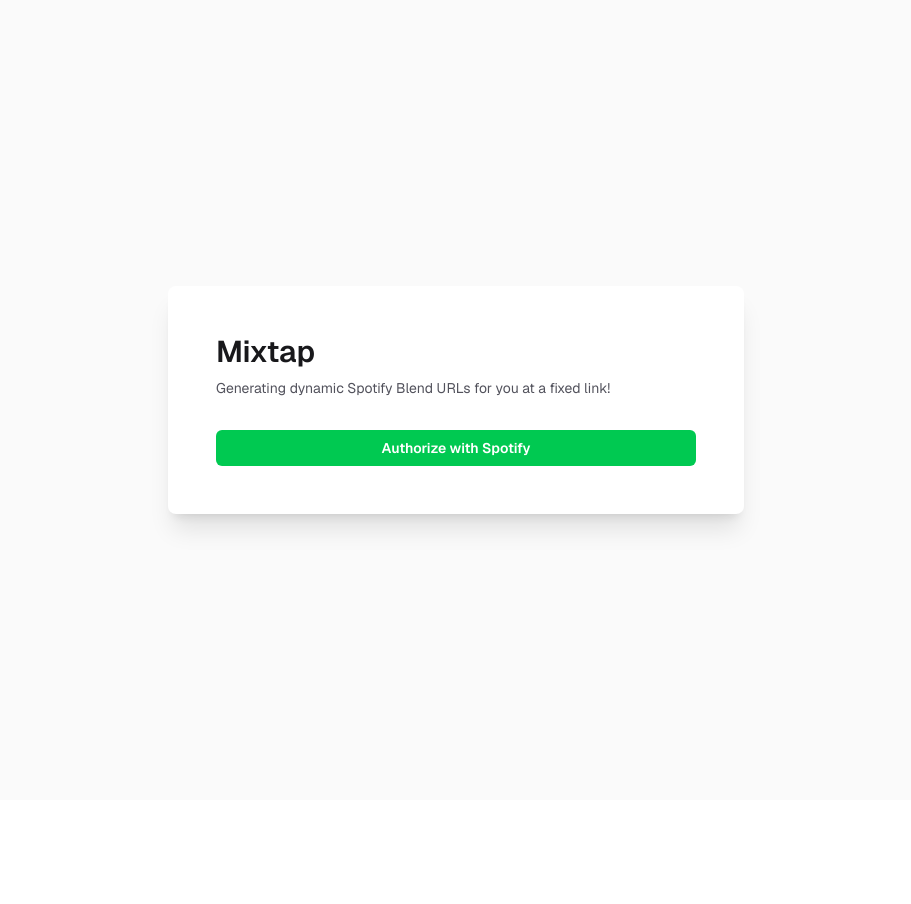
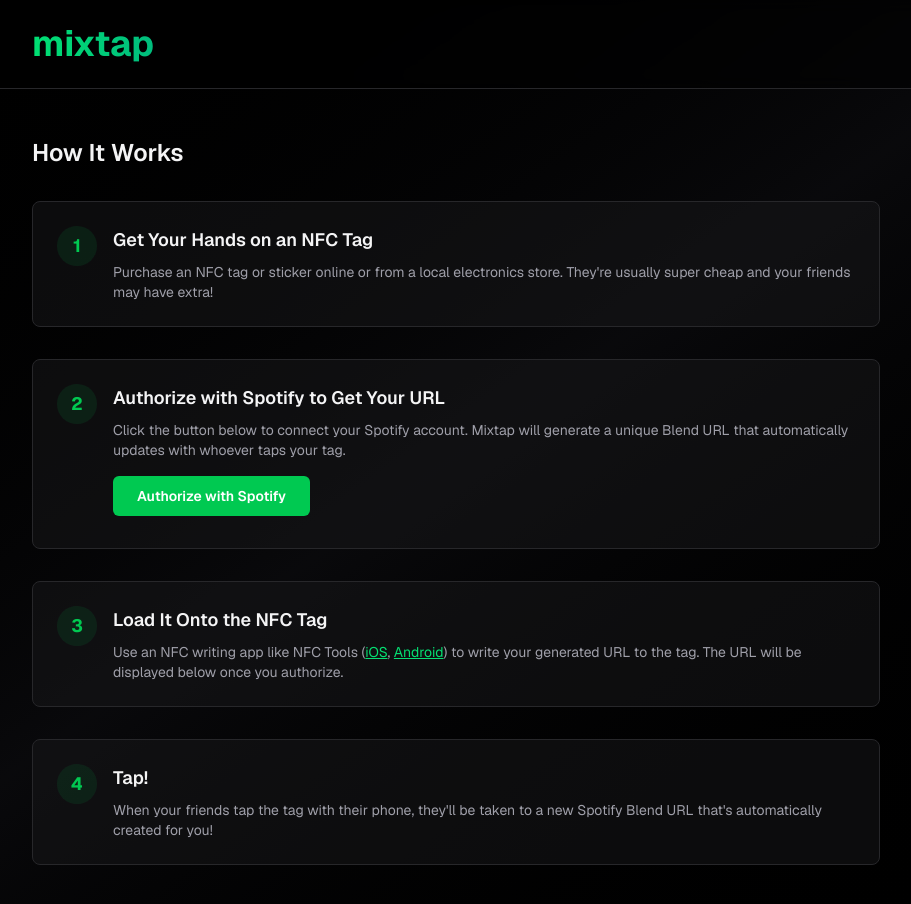
Before and after one commit to kevinlinxc/mixtap, a Next.js app: page /main in a window 1280 px wide. Shown: the top 904 px of the page, without its empty margins (184-1095 px from the left). Before the commit the page ends 800 px from the top, so only its background shows below. Built offline with nearby package versions, Linux system fonts and the light colour scheme; no server answers.

Commit message:
Instructions page has steps and looks great

```diff
--- a/app/landing/page.tsx
+++ b/app/landing/page.tsx
@@ -129,6 +129,7 @@
     const [holdProgress, setHoldProgress] = useState(0);
     const [isMouseInBounds, setIsMouseInBounds] = useState(true);
     const [currentStyleIndex] = useState(() => Math.floor(Math.random() * PHONE_STYLES.length));
+    const [isUnlocked, setIsUnlocked] = useState(false);
     const containerRef = useRef<HTMLDivElement>(null);
 
     useEffect(() => {
@@ -162,14 +163,12 @@
 
     useEffect(() => {
         let interval: NodeJS.Timeout;
-        let unlocked = false;
-        if (isNear && !unlocked) {
+        if (isNear && !isUnlocked) {
             interval = setInterval(() => {
                 setHoldProgress((prev) => {
                     const next = prev + 2;
-                    if (next >= 100 && !unlocked) {
-                        unlocked = true;
-                        router.push("/main");
+                    if (next >= 100) {
+                        setIsUnlocked(true);
                         return 100;
                     }
                     return next;
@@ -179,7 +178,13 @@
             setHoldProgress(0);
         }
         return () => clearInterval(interval);
-    }, [isNear, router]);
+    }, [isNear, isUnlocked]);
+
+    useEffect(() => {
+        if (isUnlocked) {
+            router.push("/main");
+        }
+    }, [isUnlocked, router]);
 
     return (
         <div ref={containerRef} className="relative flex min-h-screen items-center justify-center overflow-hidden bg-gradient-to-br from-black via-zinc-950 to-black">
--- a/app/main/page.tsx
+++ b/app/main/page.tsx
@@ -15,32 +15,125 @@
     const error = resolvedSearchParams?.error ?? null;
 
     return (
-        <div className="flex min-h-screen items-center justify-center bg-zinc-50 font-sans dark:bg-black">
-            <main className="flex w-full max-w-xl flex-col gap-8 rounded-lg bg-white p-12 shadow-xl dark:bg-zinc-900">
-                <header className="flex flex-col gap-2 text-center sm:text-left">
-                    <h1 className="text-3xl font-semibold text-zinc-900 dark:text-zinc-50">Mixtap</h1>
-                    <p className="text-sm text-zinc-600 dark:text-zinc-400">
-                        Generating dynamic Spotify Blend URLs for you at a fixed link!
-                    </p>
+        <div className="flex min-h-screen flex-col bg-gradient-to-br from-black via-zinc-950 to-black font-sans">
+            {/* Clickable Title */}
+            <header className="border-b border-zinc-800 bg-black/50 backdrop-blur-sm">
+                <div className="mx-auto max-w-4xl px-6 py-6">
+                    <Link href="/landing" className="group inline-block">
+                        <h1 className="text-4xl font-bold text-transparent bg-clip-text bg-gradient-to-r from-green-400 to-emerald-500 transition-all duration-300 group-hover:from-green-300 group-hover:to-emerald-400">
+                            mixtap
+                        </h1>
+                    </Link>
+                </div>
             </header>
 
-                <div className="flex flex-col gap-4">
+            {/* Main Content */}
+            <main className="mx-auto w-full max-w-4xl flex-1 px-6 py-12">
+                <div className="space-y-12 animate-fadeIn">
+                    {/* Instructions Section */}
+                    <section className="space-y-8">
+                        <h2 className="text-2xl font-semibold text-zinc-100">How It Works</h2>
+
+                        {/* Step 1 */}
+                        <div className="group rounded-lg border border-zinc-800 bg-zinc-900/50 p-6 transition-all hover:border-green-500/50 hover:bg-zinc-900">
+                            <div className="flex items-start gap-4">
+                                <div className="flex h-10 w-10 shrink-0 items-center justify-center rounded-full bg-green-500/10 text-lg font-bold text-green-500">
+                                    1
+                                </div>
+                                <div className="flex-1 space-y-2">
+                                    <h3 className="text-lg font-semibold text-zinc-100">Get Your Hands on an NFC Tag</h3>
+                                    <p className="text-sm text-zinc-400">
+                                        Purchase an NFC tag or sticker online or from a local electronics store. They're usually super cheap and your friends may have extra!
+                                    </p>
+                                </div>
+                            </div>
+                        </div>
+
+                        {/* Step 2 */}
+                        <div className="group rounded-lg border border-zinc-800 bg-zinc-900/50 p-6 transition-all hover:border-green-500/50 hover:bg-zinc-900">
+                            <div className="flex items-start gap-4">
+                                <div className="flex h-10 w-10 shrink-0 items-center justify-center rounded-full bg-green-500/10 text-lg font-bold text-green-500">
+                                    2
+                                </div>
+                                <div className="flex-1 space-y-2">
+                                    <h3 className="text-lg font-semibold text-zinc-100">Authorize with Spotify to Get Your URL</h3>
+                                    <p className="text-sm text-zinc-400">
+                                        Click the button below to connect your Spotify account. Mixtap will generate a unique Blend URL that automatically updates with whoever taps your tag.
+                                    </p>
+                                    <div className="pt-2">
                                         <Link
                                             href="/auth"
-                        className="inline-flex items-center justify-center rounded-md bg-green-500 px-4 py-2 text-sm font-semibold text-white transition hover:bg-green-600"
+                                            className="inline-flex items-center justify-center rounded-md bg-green-500 px-6 py-2.5 text-sm font-semibold text-white transition hover:bg-green-600"
                                         >
                                             Authorize with Spotify
                                         </Link>
-
-                    {error && (
-                        <p className="rounded-md border border-red-200 bg-red-50 px-3 py-2 text-sm text-red-700 dark:border-red-900 dark:bg-red-950/40 dark:text-red-300">
-                            Something went wrong: {decodeURIComponent(error)}
-                        </p>
-                    )}
-
+                                    </div>
+                                    <div>
                                         <Suspense fallback={null}>
                                             <BlendLinkDisplay />
                                         </Suspense>
+                                    </div>
+                                </div>
+                            </div>
+                        </div>
+
+                        {/* Step 3 */}
+                        <div className="group rounded-lg border border-zinc-800 bg-zinc-900/50 p-6 transition-all hover:border-green-500/50 hover:bg-zinc-900">
+                            <div className="flex items-start gap-4">
+                                <div className="flex h-10 w-10 shrink-0 items-center justify-center rounded-full bg-green-500/10 text-lg font-bold text-green-500">
+                                    3
+                                </div>
+                                <div className="flex-1 space-y-2">
+                                    <h3 className="text-lg font-semibold text-zinc-100">Load It Onto the NFC Tag</h3>
+                                    <p className="text-sm text-zinc-400">
+                                        Use an NFC writing app like NFC Tools (
+                                        <a
+                                            href="https://apps.apple.com/us/app/nfc-tools/id1252962749"
+                                            target="_blank"
+                                            rel="noopener noreferrer"
+                                            className="text-green-400 hover:text-green-300 underline"
+                                        >
+                                            iOS
+                                        </a>
+                                        ,{" "}
+                                        <a
+                                            href="https://play.google.com/store/apps/details?id=com.wakdev.wdnfc&hl=en_US"
+                                            target="_blank"
+                                            rel="noopener noreferrer"
+                                            className="text-green-400 hover:text-green-300 underline"
+                                        >
+                                            Android
+                                        </a>
+                                        ) to write your generated URL to the tag. The URL will be displayed below once you authorize.
+                                    </p>
+                                </div>
+                            </div>
+                        </div>
+
+                        {/* Step 4 */}
+                        <div className="group rounded-lg border border-zinc-800 bg-zinc-900/50 p-6 transition-all hover:border-green-500/50 hover:bg-zinc-900">
+                            <div className="flex items-start gap-4">
+                                <div className="flex h-10 w-10 shrink-0 items-center justify-center rounded-full bg-green-500/10 text-lg font-bold text-green-500">
+                                    4
+                                </div>
+                                <div className="flex-1 space-y-2">
+                                    <h3 className="text-lg font-semibold text-zinc-100">Tap!</h3>
+                                    <p className="text-sm text-zinc-400">
+                                        When your friends tap the tag with their phone, they'll be taken to a new Spotify Blend URL that's automatically created for you!
+                                    </p>
+                                </div>
+                            </div>
+                        </div>
+                    </section>
+
+                    {/* Error Display */}
+                    {error && (
+                        <div className="rounded-lg border border-red-500/50 bg-red-500/10 p-4">
+                            <p className="text-sm text-red-400">
+                                Something went wrong: {decodeURIComponent(error)}
+                            </p>
+                        </div>
+                    )}
                 </div>
             </main>
         </div>
```
Lines whose indentation alone changed are shown as unchanged.
